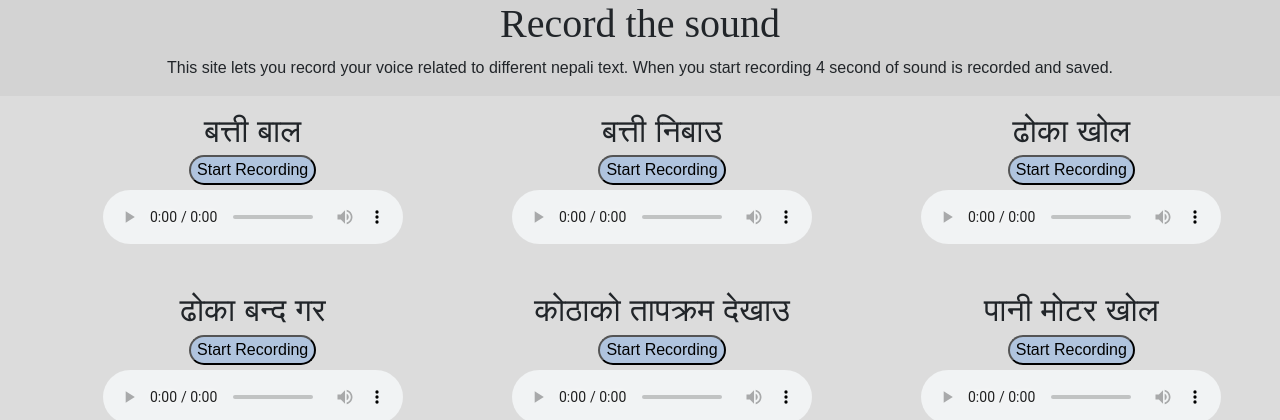
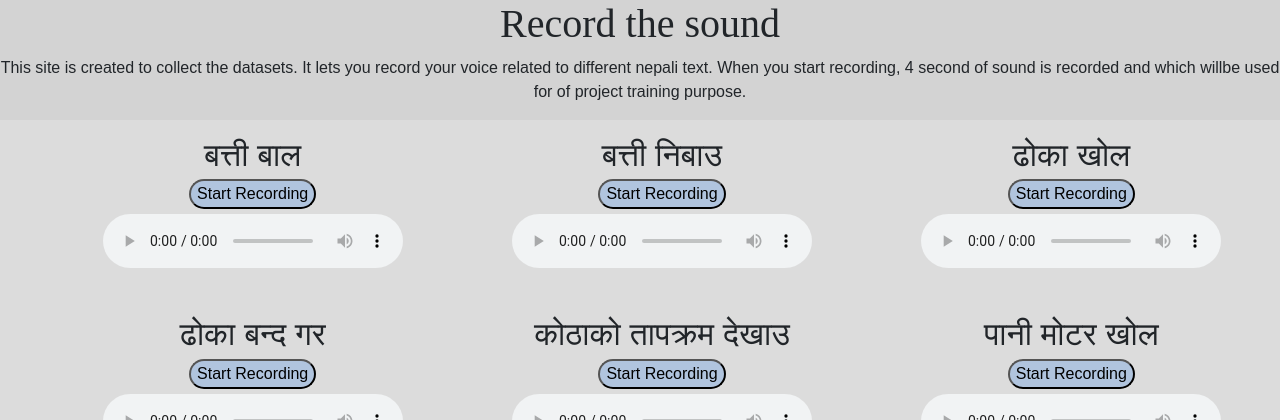
Before and after one commit to Ayushma00/nepali-speech-recognition-automation, a Django app: page / in a window 1280 px wide. Shown: the top 420 px of the page. Run offline with Django 3.2, Linux system fonts and the light colour scheme; data that the repository does not hold is empty; parts of the project's set-up code (start-up, migrations or seed data) failed here and were passed over; some libraries are stand-ins or nearby versions.

Commit message:
Update layout.html

```diff
--- a/mainapp/templates/mainapp/layout.html
+++ b/mainapp/templates/mainapp/layout.html
@@ -37,8 +37,8 @@
 <body>
 
   <h1 class="text-center">Record the sound</h1>
-  <p class="text-center">This site lets you record your voice related to different nepali text. When you start recording 4
-    second of sound is recorded and saved.</p>
+  <p class="text-center">This site is created to collect the datasets. It lets you record your voice related to different nepali text. When you start recording, 4
+    second of sound is recorded and which willbe used for of project training purpose.</p>
   <div id="all">
     <div class="row mb-4 ml-5 mr-1">
       <div class="col-lg-4 mt-3 text-center">
```
